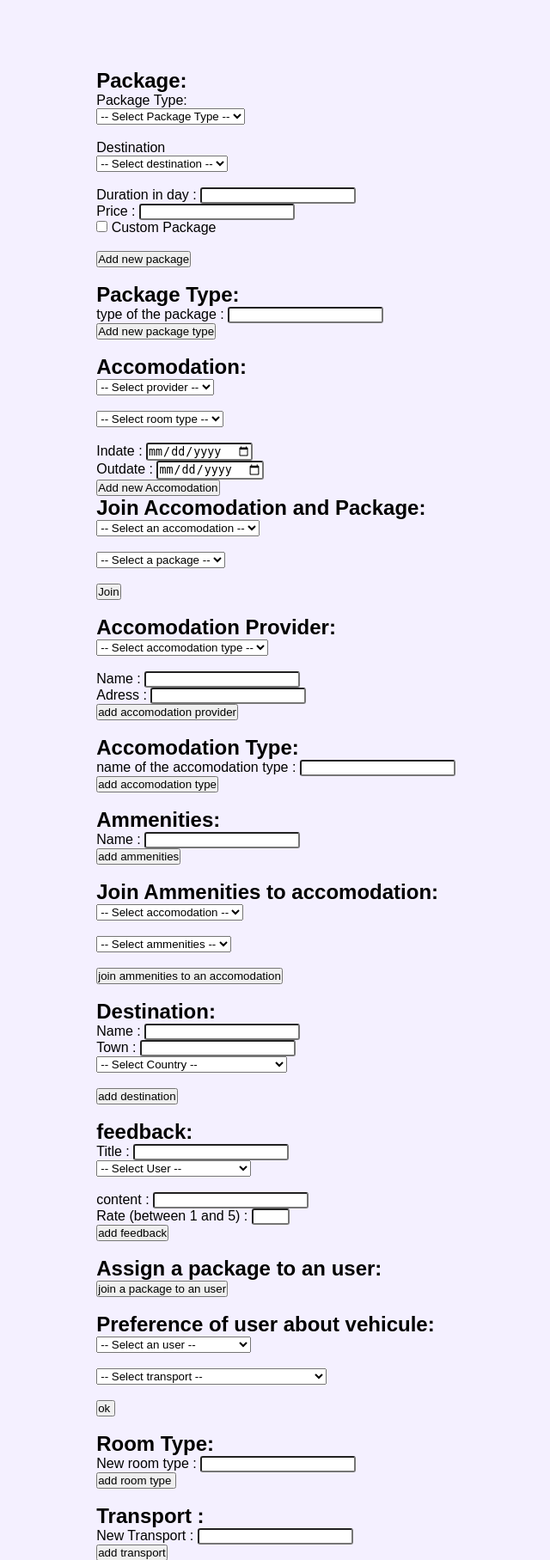
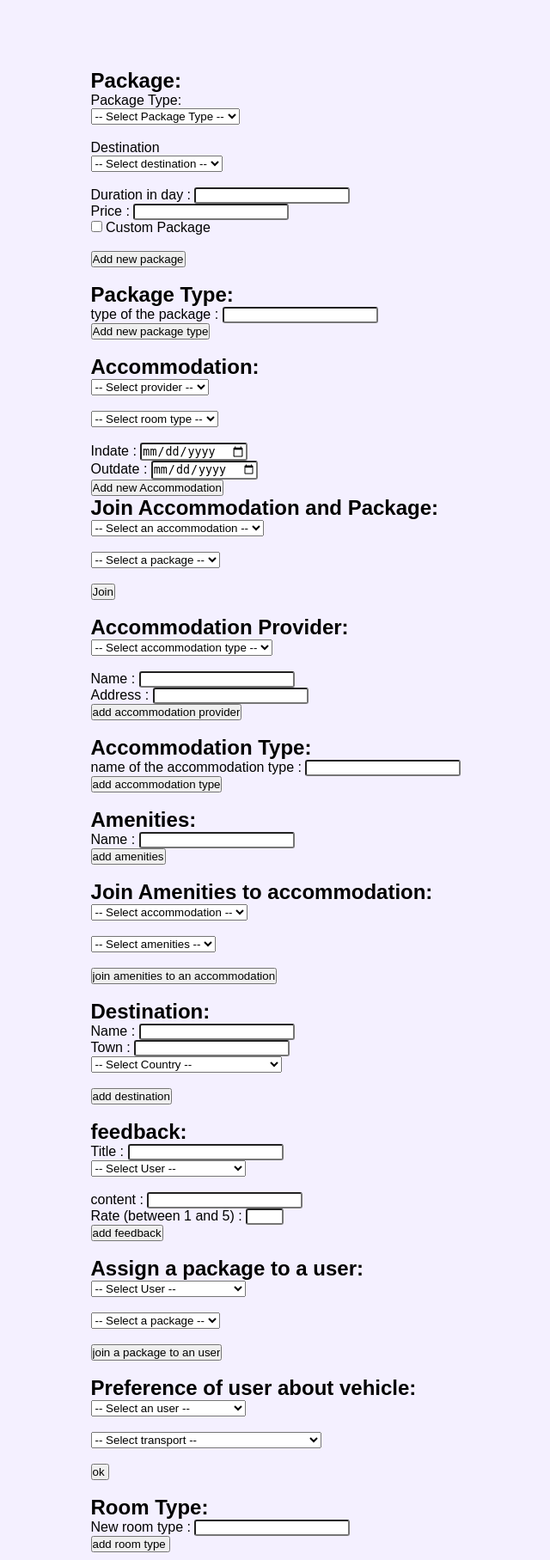
Before and after one commit to TheRefraction/Martine-travels, a PHP site: page /account_admin.php in a window 1280 px wide. Shown: the top 1815 px of the page at 86% size, without its empty margins (319-959 px from the left). Run offline with PHP 8.4, Linux system fonts and the light colour scheme; the visitor is signed in with stand-in values (Sample User, id 1); data comes from the database, SQL or seed files in the repository; data that the repository does not hold is empty.

Commit message:
Changes by lorna

```diff
--- a/site/account_admin.php
+++ b/site/account_admin.php
@@ -9,7 +9,7 @@
 <body>
 <section>
     <form action="admin.php" method="POST">
-        <input type="hidden" name="formulaire_id" value="Package">
+        <input type="hidden" name="form_id" value="Package">
         <h1>Package:</h1>
         <label for="package_type">Package Type:</label><br>
         <select id="package_type" name="package_type_id" required>
@@ -74,19 +74,19 @@
     <br>
 
     <form action="admin.php" method="POST">
-        <input type="hidden" name="formulaire_id" value="PackageType">
+        <input type="hidden" name="form_id" value="PackageType">
         <h1>Package Type:</h1>
         <label>
-            type of the package : <input type="text" name="packagetype" class="input-field" required="required"/>
+            type of the package : <input type="text" name="PackageType" class="input-field" required="required"/>
         </label> <br>
         <input type="submit" value="Add new package type">
     </form>
     <br>
 
     <form action="admin.php" method="POST">
-        <input type="hidden" name="formulaire_id" value="Accomodation">
-        <h1>Accomodation:</h1>
-        <select id="Accomodation_provider" name="package_accomodation_provider_id" required>
+        <input type="hidden" name="form_id" value="Accommodation">
+        <h1>Accommodation:</h1>
+        <select id="Accommodation_provider" name="package_accommodation_provider_id" required>
             <option value="">-- Select provider --</option>
 
             <?php
@@ -105,7 +105,7 @@
             $req->closeCursor();
             ?>
         </select><br><br>
-        <select id="accomodation_room_type" name="accomodation_room_type_id" required>
+        <select id="accommodation_room_type" name="accommodation_room_type_id" required>
             <option value="">-- Select room type --</option>
 
             <?php
@@ -130,7 +130,7 @@
         <label>
             Outdate : <input type="date" name="outdate" class="input-field" required="required"/>
         </label> <br>
-        <input type="submit" value="Add new Accomodation">
+        <input type="submit" value="Add new Accommodation">
     </form>
 
 
@@ -138,8 +138,8 @@
 
 
     <form action="admin.php" method="POST">
-        <input type="hidden" name="formulaire_id" value="AccomodationJoin">
-        <h1>Join Accomodation and Package:</h1>
+        <input type="hidden" name="form_id" value="AccommodationJoin">
+        <h1>Join Accommodation and Package:</h1>
         <?php
         $bdd = get_dbhandle();
 
@@ -151,8 +151,8 @@
         $req->execute();
         ?>
 
-        <select id="Accomodationjoin_accomodation" name="Accomodationjoin_accomodation_id" required>
-            <option value="">-- Select an accomodation --</option>
+        <select id="Accommodationjoin_accommodation" name="Accommodationjoin_accommodation_id" required>
+            <option value="">-- Select an accommodation --</option>
 
             <?php
             while ($row = $req->fetch()) {
@@ -178,7 +178,7 @@
         $req->execute();
         ?>
 
-        <select id="AccomodationJoin_package_select" name="AccomodationJoin_package_id" required>
+        <select id="AccommodationJoin_package_select" name="AccommodationJoin_package_id" required>
             <option value="">-- Select a package --</option>
 
             <?php
@@ -204,10 +204,10 @@
 
 
     <form action="admin.php" method="POST">
-        <input type="hidden" name="formulaire_id" value="AccomodationProvider">
-        <h1>Accomodation Provider:</h1>
-        <select id="accomodation_provider_type" name="accomodation_type_id" required>
-            <option value="">-- Select accomodation type --</option>
+        <input type="hidden" name="form_id" value="AccommodationProvider">
+        <h1>Accommodation Provider:</h1>
+        <select id="accommodation_provider_type" name="accommodation_type_id" required>
+            <option value="">-- Select accommodation type --</option>
 
             <?php
 
@@ -226,43 +226,43 @@
             ?>
         </select><br><br>
         <label>
-            Name : <input type = "text" name="AccomodationProviderName" class="input-field" required="required" />
+            Name : <input type = "text" name="AccommodationProviderName" class="input-field" required="required" />
         </label><br>
         <label>
-            Adress : <input type = "text" name="AccomodationProviderAdress" class="input-field" required="required" />
+            Address : <input type = "text" name="AccommodationProviderAddress" class="input-field" required="required" />
         </label><br>
 
-        <input type="submit" value="add accomodation provider">
+        <input type="submit" value="add accommodation provider">
     </form>
     <br>
 
 
 
     <form action="admin.php" method="POST">
-        <input type="hidden" name="formulaire_id" value="AccomodationType">
-        <h1>Accomodation Type:</h1>
+        <input type="hidden" name="form_id" value="AccommodationType">
+        <h1>Accommodation Type:</h1>
         <label>
-            name of the accomodation type : <input type = "text" name="Accomodationtype" class="input-field" required="required" />
+            name of the accommodation type : <input type = "text" name="Accommodationtype" class="input-field" required="required" />
         </label><br>
-        <input type="submit" value="add accomodation type">
+        <input type="submit" value="add accommodation type">
     </form>
 
 
 
     <br>
     <form action="admin.php" method="POST">
-        <input type="hidden" name="formulaire_id" value="Ammenities">
-        <h1>Ammenities:</h1>
+        <input type="hidden" name="form_id" value="Amenities">
+        <h1>Amenities:</h1>
         <label>
-            Name : <input type = "text" name="AmmenitiesName" class="input-field" required="required" />
+            Name : <input type = "text" name="AmenitiesName" class="input-field" required="required" />
         </label><br>
-        <input type="submit" value="add ammenities">
+        <input type="submit" value="add amenities">
     </form>
     <br>
 
     <form action="admin.php" method="POST">
-        <input type="hidden" name="formulaire_id" value="AmmenitiesJoin">
-        <h1>Join Ammenities to accomodation:</h1>
+        <input type="hidden" name="form_id" value="AmenitiesJoin">
+        <h1>Join Amenities to accommodation:</h1>
         <?php
         $bdd = get_dbhandle();
 
@@ -274,8 +274,8 @@
         $req->execute();
         ?>
 
-        <select id="Ammenitiesjoin_accomodation" name="Ammenitiesjoin_accomodation_id" required>
-            <option value="">-- Select accomodation --</option>
+        <select id="Amenitiesjoin_accommodation" name="Amenitiesjoin_accommodation_id" required>
+            <option value="">-- Select accommodation --</option>
 
             <?php
             while ($row = $req->fetch()) {
@@ -290,8 +290,8 @@
         </select>
         <br><br>
 
-        <select id="Ammenities_join_ammenities" name="Ammenities_join_ammenities_id" required>
-            <option value="">-- Select ammenities --</option>
+        <select id="Amenities_join_amenities" name="Amenities_join_amenities_id" required>
+            <option value="">-- Select amenities --</option>
 
             <?php
 
@@ -309,7 +309,7 @@
             $req->closeCursor();
             ?>
         </select><br><br>
-        <input type="submit" value="join ammenities to an accomodation">
+        <input type="submit" value="join amenities to an accommodation">
     </form>
     <br>
 
@@ -317,7 +317,7 @@
 
 
     <form action="admin.php" method="POST">
-        <input type="hidden" name="formulaire_id" value="Destination">
+        <input type="hidden" name="form_id" value="Destination">
         <h1>Destination:</h1>
         <label>
             Name : <input type = "text" name="DestinationName" class="input-field" required="required" />
@@ -351,7 +351,7 @@
 
 
     <form action="admin.php" method="POST">
-        <input type="hidden" name="formulaire_id" value="Feedback">
+        <input type="hidden" name="form_id" value="Feedback">
         <h1>feedback:</h1>
         <label>
             Title : <input type = "text" name="FeedbackTitle" class="input-field" required="required" />
@@ -389,8 +389,56 @@
 
 
     <form action="admin.php" method="POST">
-        <input type="hidden" name="formulaire_id" value="PackageUser">
-        <h1> Assign a package to an user:</h1>
+        <input type="hidden" name="form_id" value="PackageUser">
+        <h1> Assign a package to a user:</h1>
+        <select id="PackageUser_user" name="PackageUser_id" required>
+            <option value="">-- Select User --</option>
+
+            <?php
+
+
+            $bdd = get_dbhandle();
+
+            $req = $bdd->prepare("SELECT ID, First_Name, Last_Name FROM User");
+            $req->execute();
+
+
+            while ($row = $req->fetch()) {
+                echo '<option value="' . htmlspecialchars($row['ID']) . '">' . htmlspecialchars($row['First_Name']) . ' ' . htmlspecialchars($row['Last_Name']) . '</option>';
+            }
+
+            $req->closeCursor();
+            ?>
+        </select><br><br>
+        <?php
+        $bdd = get_dbhandle();
+
+        $req = $bdd->prepare("
+    SELECT Package.ID, PackageType.Name AS Package_Type, Destination.Name AS Destination_Name, Package.Duration
+    FROM Package
+    INNER JOIN PackageType ON Package.Type_ID = PackageType.ID
+    INNER JOIN Destination ON Package.Destination_ID = Destination.ID");
+
+        $req->execute();
+        ?>
+
+        <select id="PackageUser_package" name="PackageUser_package_id" required>
+            <option value="">-- Select a package --</option>
+
+            <?php
+            while ($row = $req->fetch()) {
+                echo '<option value="' . htmlspecialchars($row['ID']) . '">'
+                    . htmlspecialchars($row['Package_Type']) . ' - '
+                    . htmlspecialchars($row['Destination_Name']) . ' - '
+                    . htmlspecialchars($row['Duration']) . ' jours'
+                    . '</option>';
+            }
+
+            $req->closeCursor();
+            ?>
+        </select>
+        <br><br>
+
 
         <input type="submit" value="join a package to an user">
     </form>
@@ -399,8 +447,8 @@
 
     <br>
     <form action="admin.php" method="POST">
-        <input type="hidden" name="formulaire_id" value="Preference">
-        <h1>Preference of user about vehicule:</h1>
+        <input type="hidden" name="form_id" value="Preference">
+        <h1>Preference of user about vehicle:</h1>
         <select id="preference_user" name="preference_user_id" required>
             <option value="">-- Select an user --</option>
 
@@ -447,7 +495,7 @@
 
     <br>
     <form action="admin.php" method="POST">
-        <input type="hidden" name="formulaire_id" value="RoomType">
+        <input type="hidden" name="form_id" value="RoomType">
         <h1>Room Type:</h1>
         <label>
             New room type : <input type = "text" name="RoomType" class="input-field" required="required" />
@@ -459,7 +507,7 @@
 
 
     <form action="admin.php" method="POST">
-        <input type="hidden" name="formulaire_id" value="Transpot">
+        <input type="hidden" name="form_id" value="Transport">
         <h1>Transport :</h1>
         <label>
             New Transport : <input type = "text" name="Transport" class="input-field" required="required" />
@@ -469,7 +517,7 @@
     <br>
 
     <form action="admin.php" method="POST">
-        <input type="hidden" name="formulaire_id" value="Transportation">
+        <input type="hidden" name="form_id" value="Transportation">
         <h1>Transportation:</h1>
         <select id="Transportation_transport" name="Transportation_transport_id" required>
             <option value="">-- Select transport --</option>
@@ -574,12 +622,12 @@
 
 
     <form action="admin.php" method="POST">
-        <input type="hidden" name="formulaire_id" value="TransportationJoin">
+        <input type="hidden" name="form_id" value="TransportationJoin">
         <h1>join Transportation to package:</h1>
         <?php
         $bdd = get_dbhandle();
 
-        // Requête pour récupérer les packages
+
         $req = $bdd->prepare("
     SELECT Package.ID, PackageType.Name AS Package_Type, Destination.Name AS Destination_Name, Package.Duration
     FROM Package
@@ -606,7 +654,7 @@
         <br><br>
 
         <?php
-        // Nouvelle requête pour récupérer les informations de transport
+
         $req = $bdd->prepare("
     SELECT Transportation.ID, Transport.Name AS Transport_Type, Transportation.Date, TransportProvider.Name AS Provider_Name
     FROM Transportation
@@ -640,7 +688,7 @@
 
     <br>
     <form action="admin.php" method="POST">
-        <input type="hidden" name="formulaire_id" value="TransportProvider">
+        <input type="hidden" name="form_id" value="TransportProvider">
         <h1>Transport Provider:</h1>
         <label>
             New transport provider : <input type="text" name="Transport_provider" class="input-field" required="required"/>
@@ -650,7 +698,7 @@
     <br>
 
     <form action="admin.php" method="POST">
-        <input type="hidden" name="formulaire_id" value="User">
+        <input type="hidden" name="form_id" value="User">
         <h1>User:</h1>
         <label>
             First name : <input type="text" name="fname" class="input-field" required="required" pattern="[A-Za-zÀ-ÖØ-öø-ÿ\-]+" title ="Must contain only letters or hyphens"/>
@@ -678,7 +726,7 @@
     </form>
     <br>
     <form action="admin.php" method="POST">
-        <input type="hidden" name="formulaire_id" value="Is_admin">
+        <input type="hidden" name="form_id" value="Is_admin">
         <h1>New admin:</h1>
         <select id="Is_admin_user" name="Is_admin_user_id" required>
             <option value="">-- Select an user --</option>
--- a/site/admin.php
+++ b/site/admin.php
@@ -2,9 +2,9 @@
 
 if ($_SERVER["REQUEST_METHOD"] == "POST") {
 
-    $formulaire_id = $_POST['formulaire_id'];
+    $form_id = $_POST['form_id'];
 
-    switch ($formulaire_id) {
+    switch ($form_id) {
         case 'Package':
 
             echo "Processing Package Form.";
```
